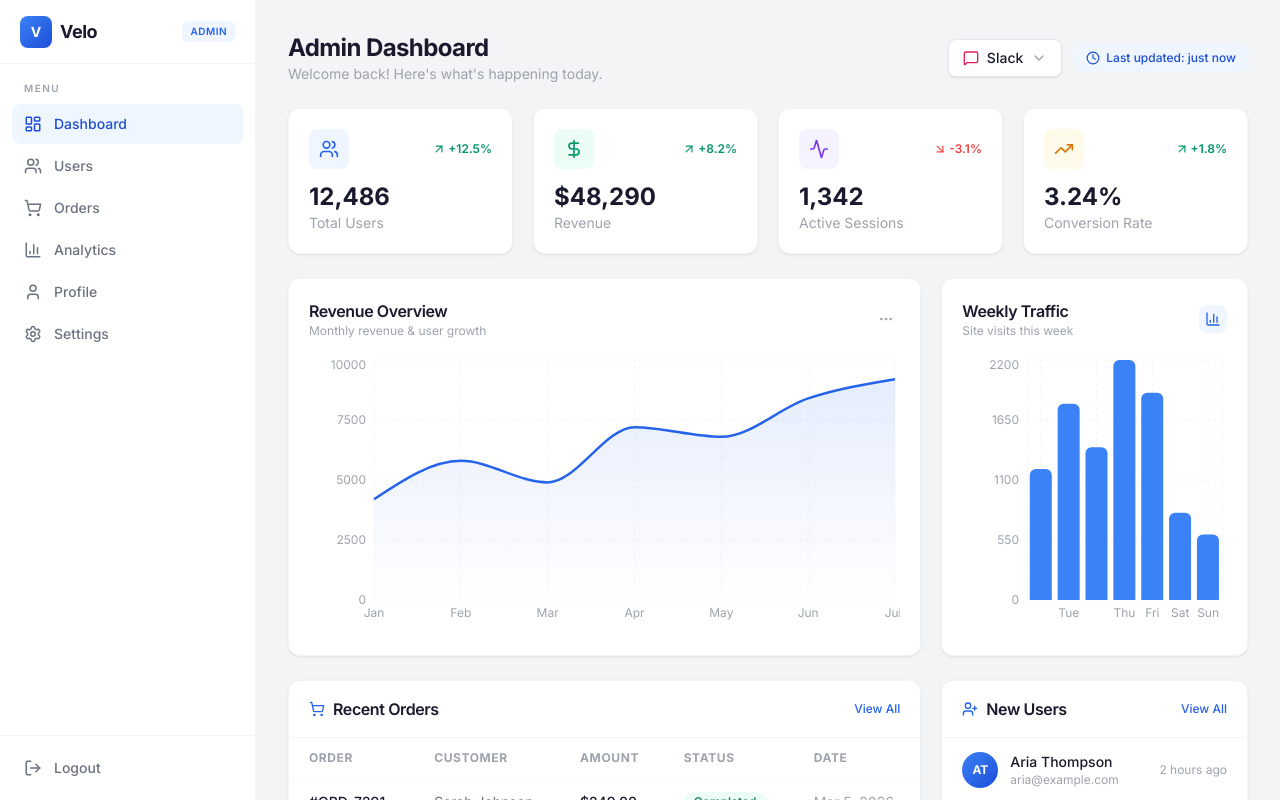
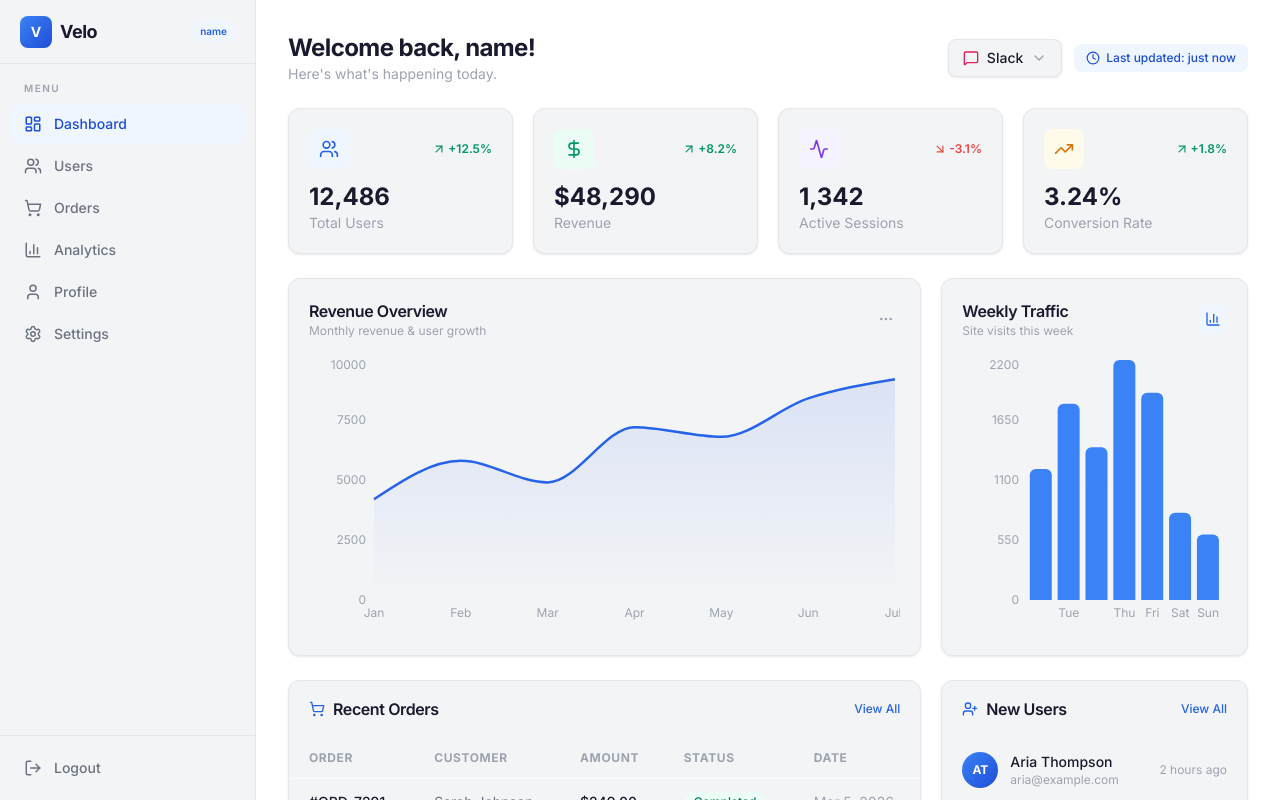
Before and after one commit to Pavan0277/COHERENCE-26_MASTERPUSHERS, a React (Vite) app in the folder frontend/: page /dashboard in a window 1280 px wide. Built offline with nearby package versions, Linux system fonts and the light colour scheme; sample sign-in values are in the browser's storage.

Commit message:
Enhance user experience by adding dynamic username display in Sidebar and Dashboard, update styling for consistency across components, and ensure user data is stored upon login and registration.

```diff
--- a/frontend/src/components/Sidebar.tsx
+++ b/frontend/src/components/Sidebar.tsx
@@ -1,5 +1,16 @@
 import { NavLink, useNavigate } from "react-router-dom";
 import { logoutUser } from "../services/authService";
+
+function getUserName(): string {
+  try {
+    const raw = localStorage.getItem("user");
+    if (!raw) return "User";
+    const user = JSON.parse(raw);
+    return user?.fullName || user?.email?.split("@")[0] || "User";
+  } catch {
+    return "User";
+  }
+}
 import {
   LayoutDashboard,
   User,
@@ -29,19 +40,20 @@ export default function Sidebar() {
       // ignore
     }
     localStorage.removeItem("accessToken");
+    localStorage.removeItem("user");
     navigate("/login");
   };
 
   return (
-    <aside className="flex h-screen w-64 flex-col border-r border-gray-100 bg-white">
+    <aside className="flex h-screen w-64 flex-col border-r border-gray-200 bg-gray-100">
       {/* Logo */}
-      <div className="flex h-16 items-center gap-2 border-b border-gray-100 px-5">
+      <div className="flex h-16 items-center gap-2 border-b border-gray-200 px-5">
         <div className="flex h-8 w-8 items-center justify-center rounded-lg bg-gradient-to-br from-brand-500 to-brand-700">
           <span className="text-sm font-bold text-white">V</span>
         </div>
         <span className="text-lg font-bold tracking-tight text-heading">Velo</span>
-        <span className="ml-auto rounded-md bg-brand-50 px-2 py-0.5 text-[10px] font-semibold uppercase tracking-wider text-brand-600">
-          Admin
+        <span className="ml-auto truncate max-w-[100px] rounded-md bg-brand-50 px-2 py-0.5 text-[10px] font-semibold text-brand-600">
+          {getUserName()}
         </span>
       </div>
 
@@ -58,7 +70,7 @@ export default function Sidebar() {
               `flex items-center gap-3 rounded-lg px-3 py-2.5 text-sm font-medium transition-all duration-200 ${
                 isActive
                   ? "bg-brand-50 text-brand-700"
-                  : "text-body hover:bg-surface-subtle hover:text-heading"
+                  : "text-body hover:bg-gray-200 hover:text-heading"
               }`
             }
           >
@@ -69,7 +81,7 @@ export default function Sidebar() {
       </nav>
 
       {/* Logout */}
-      <div className="border-t border-gray-100 p-3">
+      <div className="border-t border-gray-200 p-3">
         <button
           onClick={handleLogout}
           className="flex w-full items-center gap-3 rounded-lg px-3 py-2.5 text-left text-sm font-medium text-body transition-all duration-200 hover:bg-red-50 hover:text-red-600"
--- a/frontend/src/layouts/MainLayout.tsx
+++ b/frontend/src/layouts/MainLayout.tsx
@@ -3,9 +3,9 @@ import Sidebar from "../components/Sidebar";
 
 export default function MainLayout() {
   return (
-    <div className="flex h-screen bg-surface-subtle">
+    <div className="flex h-screen bg-white">
       <Sidebar />
-      <main className="flex-1 overflow-y-auto p-6 lg:p-8">
+      <main className="flex-1 overflow-y-auto bg-white p-6 lg:p-8">
         <Outlet />
       </main>
     </div>
--- a/frontend/src/pages/Dashboard.tsx
+++ b/frontend/src/pages/Dashboard.tsx
@@ -1,4 +1,15 @@
 import { useState } from "react";
+
+function getUserName(): string {
+  try {
+    const raw = localStorage.getItem("user");
+    if (!raw) return "";
+    const user = JSON.parse(raw);
+    return user?.fullName || user?.email?.split("@")[0] || "";
+  } catch {
+    return "";
+  }
+}
 import {
   Users,
   DollarSign,
@@ -124,15 +135,17 @@ export default function Dashboard() {
       {/* Header */}
       <div className="flex flex-col gap-3 sm:flex-row sm:items-center sm:justify-between">
         <div>
-          <h1 className="text-2xl font-bold text-heading">Admin Dashboard</h1>
-          <p className="text-sm text-body-light">Welcome back! Here's what's happening today.</p>
+          <h1 className="text-2xl font-bold text-heading">
+            {getUserName() ? `Welcome back, ${getUserName()}!` : "Dashboard"}
+          </h1>
+          <p className="text-sm text-body-light">Here's what's happening today.</p>
         </div>
         <div className="flex items-center gap-3">
           {/* Channel Selector */}
           <div className="relative">
             <button
               onClick={() => setDropdownOpen(!dropdownOpen)}
-              className="flex items-center gap-2 rounded-lg border border-gray-200 bg-white px-3.5 py-2 text-sm font-medium text-heading shadow-card transition hover:border-brand-300 hover:shadow-card-hover"
+              className="flex items-center gap-2 rounded-lg border border-gray-200 bg-gray-100 px-3.5 py-2 text-sm font-medium text-heading shadow-card transition hover:border-brand-300 hover:shadow-card-hover"
             >
               <selectedChannel.icon className={`h-4 w-4 ${selectedChannel.color}`} />
               {selectedChannel.label}
@@ -141,7 +154,7 @@ export default function Dashboard() {
             {dropdownOpen && (
               <>
                 <div className="fixed inset-0 z-10" onClick={() => setDropdownOpen(false)} />
-                <div className="absolute right-0 z-20 mt-1.5 w-48 rounded-xl border border-gray-100 bg-white py-1 shadow-elevated">
+                <div className="absolute right-0 z-20 mt-1.5 w-48 rounded-xl border border-gray-200 bg-gray-100 py-1 shadow-elevated">
                   {channels.map((ch) => (
                     <button
                       key={ch.id}
@@ -176,7 +189,7 @@ export default function Dashboard() {
         {stats.map((stat) => (
           <div
             key={stat.label}
-            className="group rounded-xl border border-gray-100 bg-white p-5 shadow-card transition-all duration-300 hover:shadow-card-hover"
+            className="group rounded-xl border border-gray-200 bg-gray-100 p-5 shadow-card transition-all duration-300 hover:shadow-card-hover"
           >
             <div className="flex items-center justify-between">
               <div className={`rounded-lg p-2.5 ${stat.color}`}>
@@ -200,7 +213,7 @@ export default function Dashboard() {
       {/* Charts Row */}
       <div className="grid gap-5 lg:grid-cols-3">
         {/* Revenue Chart */}
-        <div className="rounded-xl border border-gray-100 bg-white p-5 shadow-card lg:col-span-2">
+        <div className="rounded-xl border border-gray-200 bg-gray-100 p-5 shadow-card lg:col-span-2">
           <div className="mb-4 flex items-center justify-between">
             <div>
               <h2 className="text-base font-semibold text-heading">Revenue Overview</h2>
@@ -242,7 +255,7 @@ export default function Dashboard() {
         </div>
 
         {/* Traffic Chart */}
-        <div className="rounded-xl border border-gray-100 bg-white p-5 shadow-card">
+        <div className="rounded-xl border border-gray-200 bg-gray-100 p-5 shadow-card">
           <div className="mb-4 flex items-center justify-between">
             <div>
               <h2 className="text-base font-semibold text-heading">Weekly Traffic</h2>
@@ -275,7 +288,7 @@ export default function Dashboard() {
       {/* Bottom Row */}
       <div className="grid gap-5 lg:grid-cols-3">
         {/* Recent Orders */}
-        <div className="rounded-xl border border-gray-100 bg-white shadow-card lg:col-span-2">
+        <div className="rounded-xl border border-gray-200 bg-gray-100 shadow-card lg:col-span-2">
           <div className="flex items-center justify-between border-b border-gray-100 px-5 py-4">
             <div className="flex items-center gap-2">
               <ShoppingCart className="h-4 w-4 text-brand-600" />
@@ -316,7 +329,7 @@ export default function Dashboard() {
         </div>
 
         {/* New Users */}
-        <div className="rounded-xl border border-gray-100 bg-white shadow-card">
+        <div className="rounded-xl border border-gray-200 bg-gray-100 shadow-card">
           <div className="flex items-center justify-between border-b border-gray-100 px-5 py-4">
             <div className="flex items-center gap-2">
               <UserPlus className="h-4 w-4 text-brand-600" />
--- a/frontend/src/pages/Login.tsx
+++ b/frontend/src/pages/Login.tsx
@@ -44,6 +44,7 @@ export default function Login() {
       const res = await loginUser(form);
       if (rememberMe) localStorage.setItem("rememberMe", "true");
       localStorage.setItem("accessToken", res.data.accessToken);
+      if (res.data.user) localStorage.setItem("user", JSON.stringify(res.data.user));
       navigate("/dashboard");
     } catch (err: any) {
       setError(err.response?.data?.message || "Login failed");
--- a/frontend/src/pages/Register.tsx
+++ b/frontend/src/pages/Register.tsx
@@ -81,6 +81,7 @@ export default function Register() {
         password: form.password,
       });
       localStorage.setItem("accessToken", res.data.accessToken);
+      if (res.data.user) localStorage.setItem("user", JSON.stringify(res.data.user));
       navigate("/dashboard");
     } catch (err: any) {
       setError(err.response?.data?.message || "Registration failed");
--- a/frontend/src/pages/admin/AdminUsers.tsx
+++ b/frontend/src/pages/admin/AdminUsers.tsx
@@ -59,17 +59,17 @@ export default function AdminUsers() {
             placeholder="Search users..."
             value={search}
             onChange={(e) => setSearch(e.target.value)}
-            className="w-full rounded-lg border border-gray-200 bg-white py-2.5 pl-10 pr-4 text-sm text-heading placeholder:text-body-light focus:border-brand-400 focus:outline-none focus:ring-2 focus:ring-brand-100"
+            className="w-full rounded-lg border border-gray-200 bg-gray-100 py-2.5 pl-10 pr-4 text-sm text-heading placeholder:text-body-light focus:border-brand-400 focus:outline-none focus:ring-2 focus:ring-brand-100"
           />
         </div>
-        <button className="flex items-center gap-2 rounded-lg border border-gray-200 bg-white px-4 py-2.5 text-sm font-medium text-body transition hover:border-brand-300 hover:text-heading">
+        <button className="flex items-center gap-2 rounded-lg border border-gray-200 bg-gray-100 px-4 py-2.5 text-sm font-medium text-body transition hover:border-brand-300 hover:text-heading">
           <Filter className="h-4 w-4" />
           Filter
         </button>
       </div>
 
       {/* Table */}
-      <div className="overflow-hidden rounded-xl border border-gray-100 bg-white shadow-card">
+      <div className="overflow-hidden rounded-xl border border-gray-200 bg-gray-100 shadow-card">
         <div className="overflow-x-auto">
           <table className="w-full text-sm">
             <thead>
```
Also changed, not shown: frontend/src/pages/admin/AdminAnalytics.tsx (+6 -6 lines), frontend/src/pages/admin/AdminOrders.tsx (+4 -4 lines).
